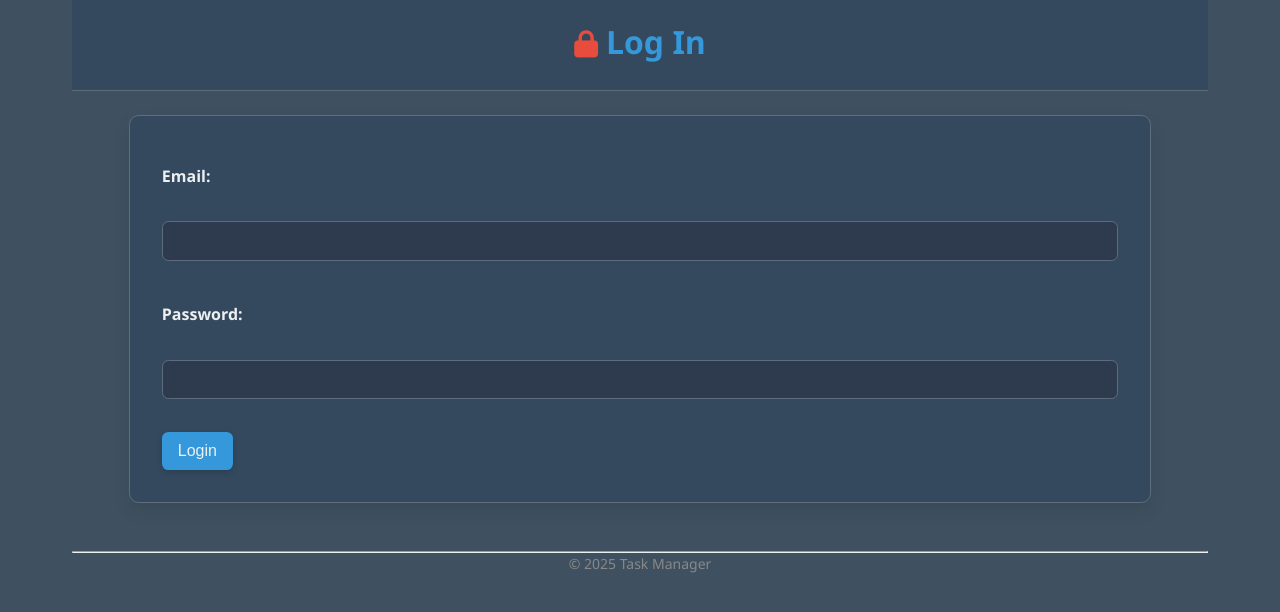
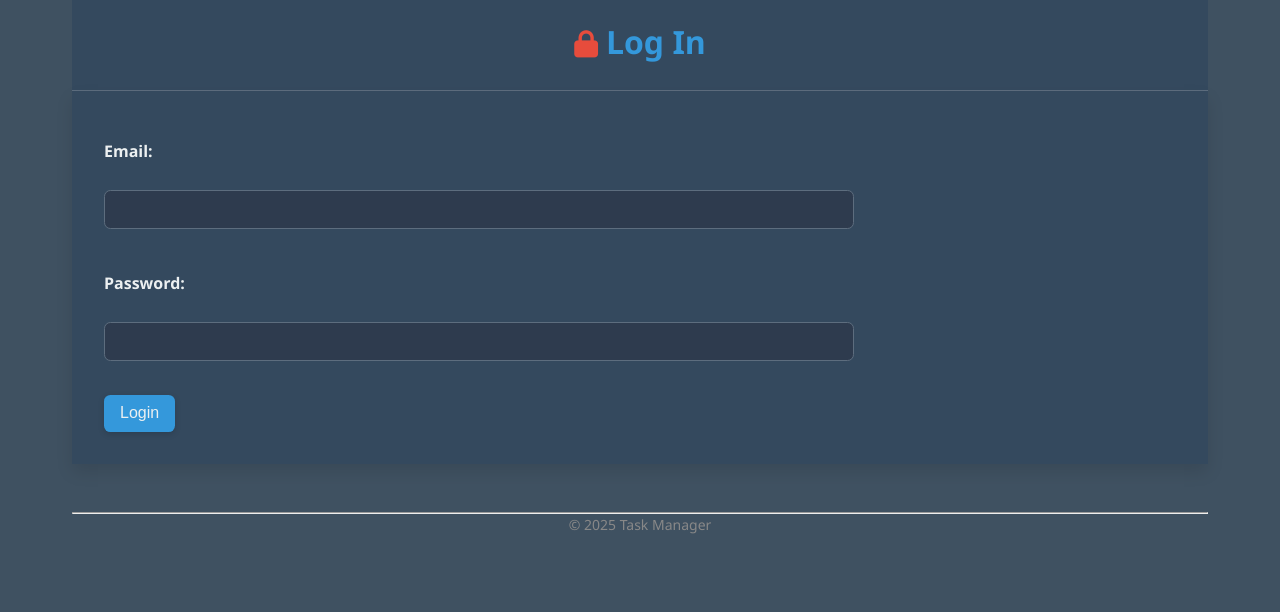
Before and after one commit to dennis-mburu/task-manager-php, a PHP site: page / in a window 1280 px wide. Shown: the part 131-743 px from the top of the page. Run offline with PHP 8.4, Linux system fonts and the light colour scheme.

Commit message:
more ui redesigning, still to fix form layout esp on manage profile

```diff
--- a/add_task.php
+++ b/add_task.php
@@ -63,6 +63,7 @@ if ($_SERVER['REQUEST_METHOD'] === 'POST') {
 <body>
     <?php include 'includes/header.php'; ?>
     <div class="manage-page-title">
+        <?php include 'includes/back_nav.php'; ?>
         <h2><i class="fa-solid fa-pen-to-square"></i>Assign New task </h2>
         <p class="subtext">Assign a new task to a team member and set a deadline.</p>
     </div>
--- a/add_user.php
+++ b/add_user.php
@@ -50,6 +50,7 @@ if ($_SERVER['REQUEST_METHOD'] === 'POST') {
 <body>
     <?php include 'includes/header.php'; ?>
     <div class="manage-page-title">
+        <?php include 'includes/back_nav.php'; ?>
         <h2><i class="fa-solid fa-user-plus"></i>Add New User </h2>
         <p class="subtext">Create a new user account and assign their role in the team.</p>
     </div>
--- a/admin_tasks.php
+++ b/admin_tasks.php
@@ -31,6 +31,7 @@ $result = mysqli_query($conn, "
 
     <?php include 'includes/header.php'; ?>
     <div class="manage-page-title">
+        <?php include 'includes/back_nav.php'; ?>
         <h2><i class="fa-solid fa-list-check"></i>Manage Tasks</h2>
         <p class="subtext">Browse or delete all assigned tasks across the team.</p>
     </div>
--- a/admin_users.php
+++ b/admin_users.php
@@ -23,6 +23,7 @@ $result = mysqli_query($conn, "SELECT id, username, email, role FROM users ORDER
 
     <?php include 'includes/header.php'; ?>
     <div class="manage-page-title">
+        <?php include 'includes/back_nav.php'; ?>
         <h2><i class="fa-solid fa-wrench"></i>Manage Users</h2>
         <p class="subtext">View, edit, or remove users from the system.</p>
     </div>
--- a/css/style.css
+++ b/css/style.css
@@ -194,23 +194,27 @@ i {
 /* Forms */
 
 form {
-  margin: 1.5rem 0;
+  /* margin: 1.5rem 0; */
+  margin: 0;
   padding: 2rem;
+  /* padding: 2rem 8rem; */
   background: var(--card-bg);
-  border: 1px solid var(--border-light);
-  border-radius: 0.6rem;
+  /* border: 1px solid var(--border-light); */
+  /* border-radius: 0.6rem; */
   animation: fadeIn 0.3s ease;
-  max-width: 90%;
-  margin-inline: auto;
+  /* max-width: 90%; */
+  /* margin-inline: auto; */
   box-shadow: 0 0.5rem 1rem var(--shadow);
   color: var(--text-color);
 }
+
 input,
 select,
 textarea {
   padding: 0.6rem 0.8rem;
-  margin-top: 0.4rem;
-  width: 100%;
+  /* margin-top: 0.4rem; */
+  /* margin-inline: auto; */
+  width: 70%;
   border-radius: 0.4rem;
   border: 1px solid var(--border-light);
   background-color: #2e3b4e;
@@ -409,7 +413,7 @@ footer {
 /* end of modal css */
 
 .back-nav {
-  margin: 1.5rem 0;
+  /* margin: 0; */
 }
 
 /* start of back navigation */
--- a/dashboard.php
+++ b/dashboard.php
@@ -8,7 +8,7 @@ $role = $_SESSION['role'];
 
 // Fetch only the logged-in user's tasks
 $taskResult = mysqli_query($conn, "
-    SELECT tasks.*, users.email AS user_email
+    SELECT tasks.*, users.email AS user_email, users.username as user_name
     FROM tasks
     JOIN users ON tasks.assigned_to = users.id
     WHERE assigned_to = $userId
@@ -80,7 +80,7 @@ $taskResult = mysqli_query($conn, "
                             echo "<tr class='{$rowClass}'>";
                             echo "<td>{$counter}</td>";
                             echo "<td>" . htmlspecialchars($task['title']) . "</td>";
-                            echo "<td>" . htmlspecialchars($task['user_email']) . "</td>";
+                            echo "<td>" . htmlspecialchars($task['user_name']) . "</td>";
                             echo "<td>" . htmlspecialchars($task['deadline']) . "</td>";
                             echo "<td><span class='status {$className}'>" . htmlspecialchars($status) . "</span></td>";
                             echo "<td>";
--- a/profile.php
+++ b/profile.php
@@ -62,6 +62,7 @@ if ($_SERVER['REQUEST_METHOD'] === 'POST') {
 <body>
     <?php include 'includes/header.php'; ?>
     <div class="manage-page-title">
+        <?php include 'includes/back_nav.php'; ?>
         <h2><i class="fa-solid fa-user-gear"></i>Manage Your Profile</h2>
         <p class="subtext">Update your personal info and change your password securely.</p>
     </div>
@@ -69,7 +70,7 @@ if ($_SERVER['REQUEST_METHOD'] === 'POST') {
     <?php if ($success): ?><p class="success"><?php echo $success; ?></p><?php endif; ?>
     <?php if ($error): ?><p class="error"><?php echo $error; ?></p><?php endif; ?>
 
-    <form method="POST" class="form-card">
+    <form method="POST">
         <label>Username:
             <input type="text" name="username" value="<?php echo htmlspecialchars($user['username']); ?>" required>
         </label>
```
Also changed, not shown: edit_user.php (+5 -2 lines).
